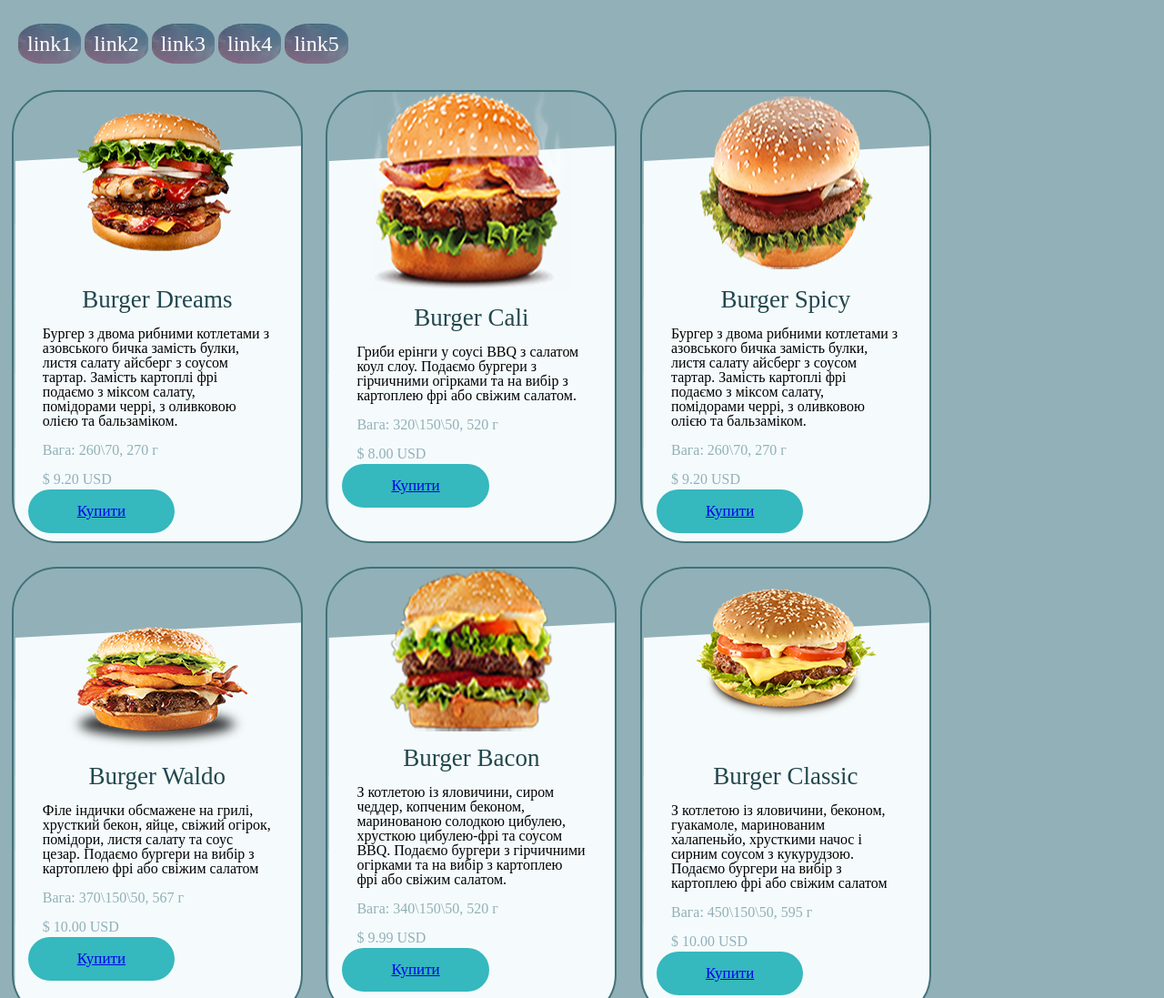
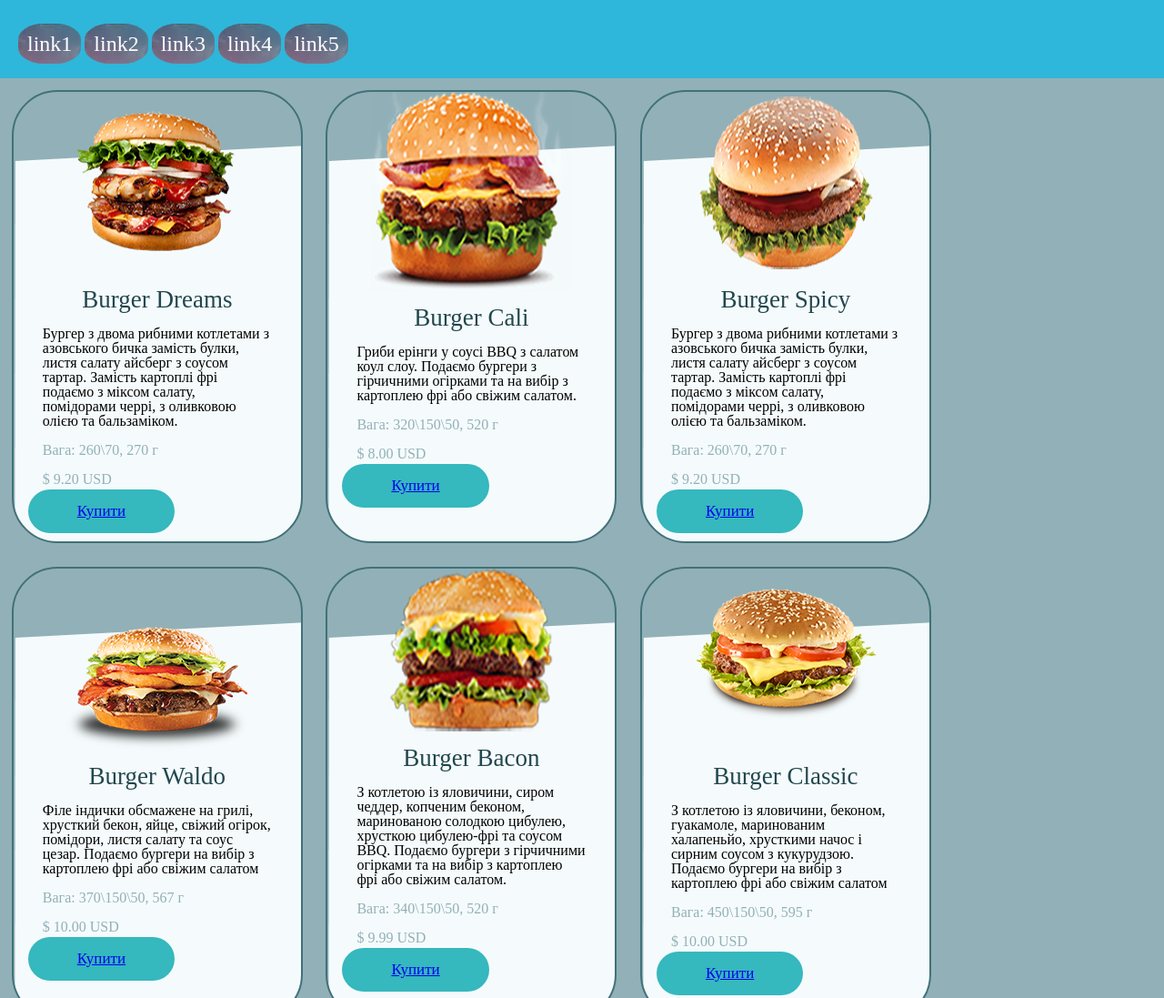
Before and after one commit to Komentts/sixMishaIvchenko, a plain HTML site: page index/index.html in a window 1280 px wide. Shown: the top 1097 px of the page at 91% size. Drawn offline with Linux system fonts and the light colour scheme.

Commit message:
backgraund header

```diff
--- a/css/style.css
+++ b/css/style.css
@@ -1,5 +1,6 @@
 body {
-    background: #92b0b8;
+    /* background: #92b0b8; */
+    background: #2fb6db;
 
 }
 
```
